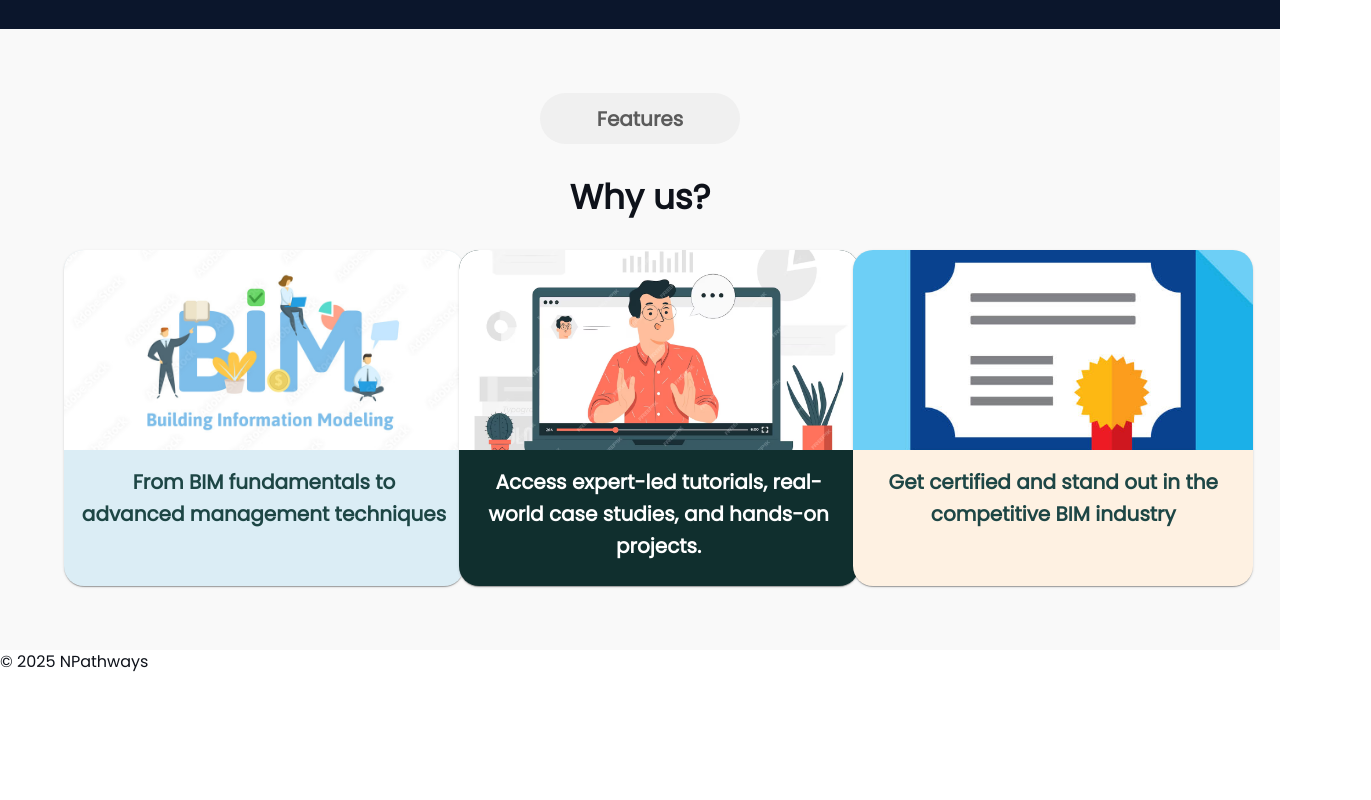
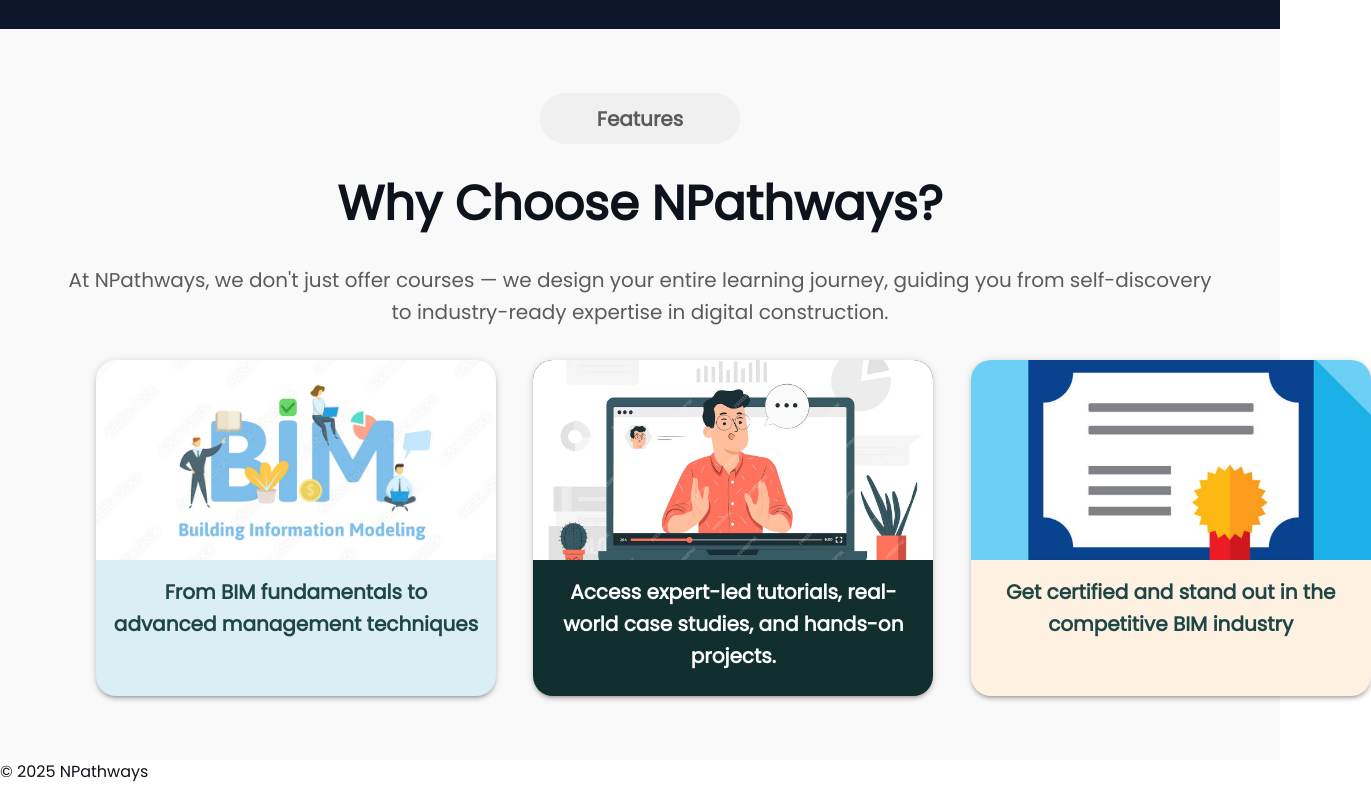
Before and after one commit to kasemsafwat/Npathways, a React (Vite) app in the folder client/: page / in a window 1280 px wide. Shown: the part 711-1511 px from the top of the page, 1371 px wide, since content can reach past the window. Before the commit the page ends 1401 px from the top, so only its background shows below. Built offline with nearby package versions, Linux system fonts and the light colour scheme; no server answers.

Commit message:
fix featureSection UI

```diff
--- a/client/src/Components/Landing/featuresSection.jsx
+++ b/client/src/Components/Landing/featuresSection.jsx
@@ -62,14 +62,24 @@
           </Typography>
         </Box>
         <Typography
-          variant="h4"
+          variant="h3"
           component="h2"
           align="center"
           sx={{ mb: 4, fontWeight: "bold" }}
         >
-          Why us?
+          Why Choose NPathways?
         </Typography>
-        <Grid container spacing={4}>
+        <Typography
+          variant="h6"
+          component="p"
+          align="center"
+          sx={{ mb: 4, color: "#5B5B5B" }}
+        >
+          At NPathways, we don't just offer courses — we design your entire
+          learning journey, guiding you from self-discovery to industry-ready
+          expertise in digital construction.
+        </Typography>
+        <Grid container spacing={20}>
           {features.map((feature, index) => (
             <Grid item xs={12} sm={4} key={index}>
               <Card
@@ -82,6 +92,8 @@
                   alignItems: "center",
                   backgroundColor: feature.backgroundColor,
                   borderRadius: "20px", // Make the card rounded
+                  mx: 4, // Add horizontal margin
+                  boxShadow: 3, // Add subtle shadow for better separation
                 }}
               >
                 <CardMedia
```
